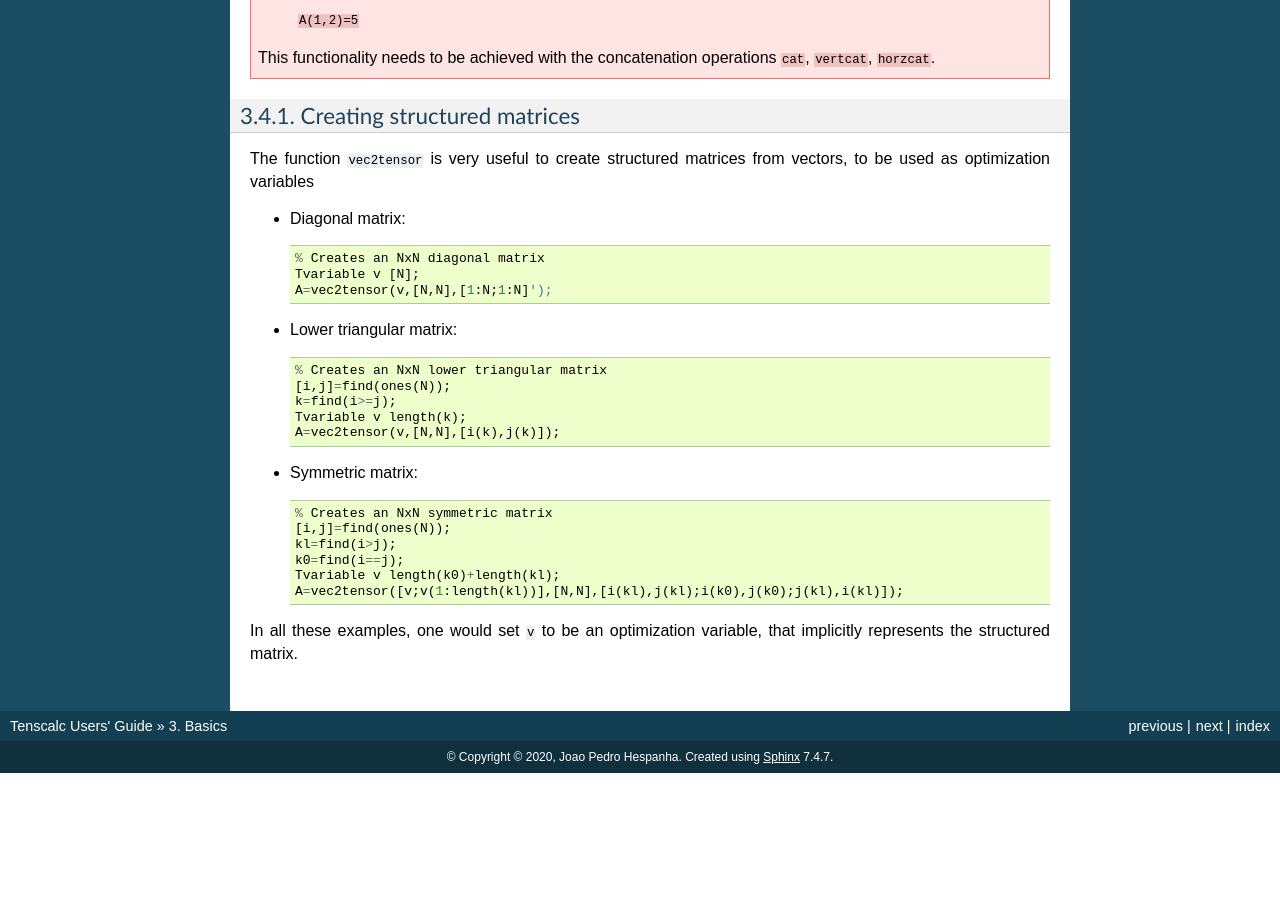
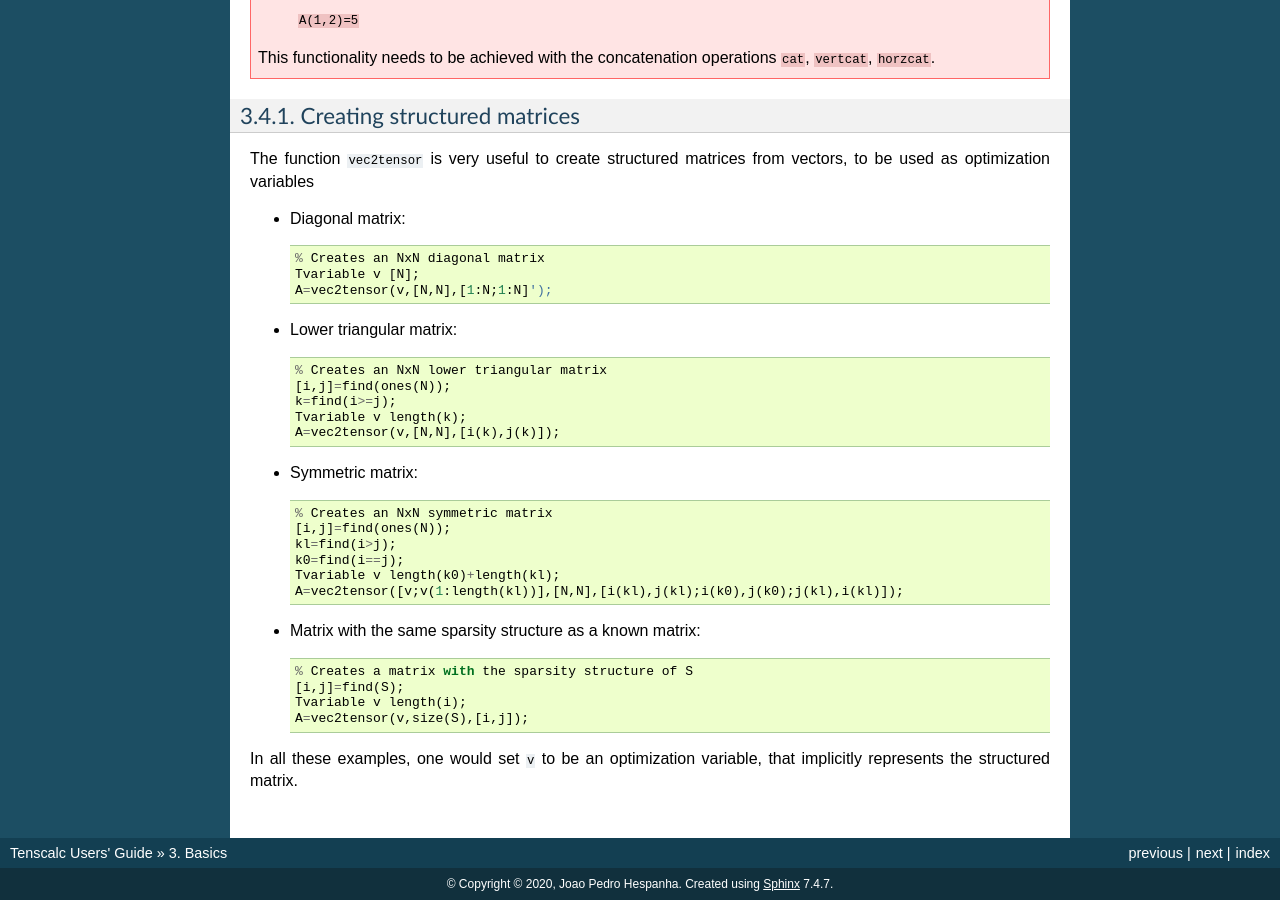
Before and after one commit to hespanha/tenscalc, a Sphinx documentation site: the page built from doc/sphinx/basics.rst, in a window 1280 px wide and 900 px high, scrolled down 6415 px. Built offline with Sphinx 7.4.7, drawn with Linux system fonts in a browser that asks for light colours; cross-references to code outside the pages are shown as plain code; before the commit the page ends 7188 px from its top, so only the background shows below that.

Commit message:
Added example of sparse matrix

```diff
--- a/doc/sphinx/basics.rst
+++ b/doc/sphinx/basics.rst
@@ -464,5 +464,12 @@ The function |vec2tensor| is very useful to create structured matrices from vect
     Tvariable v length(k0)+length(kl);
     A=vec2tensor([v;v(1:length(kl))],[N,N],[i(kl),j(kl);i(k0),j(k0);j(kl),i(kl)]);
 
+* Matrix with the same sparsity structure as a known matrix::
+
+    % Creates a matrix with the sparsity structure of S
+    [i,j]=find(S);
+    Tvariable v length(i);
+    A=vec2tensor(v,size(S),[i,j]);
+
 In all these examples, one would set ``v`` to be an optimization
 variable, that implicitly represents the structured matrix.
```
